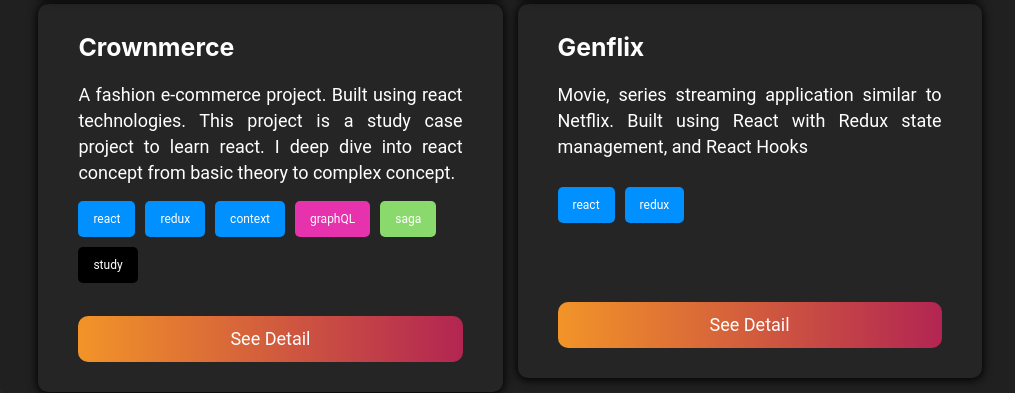
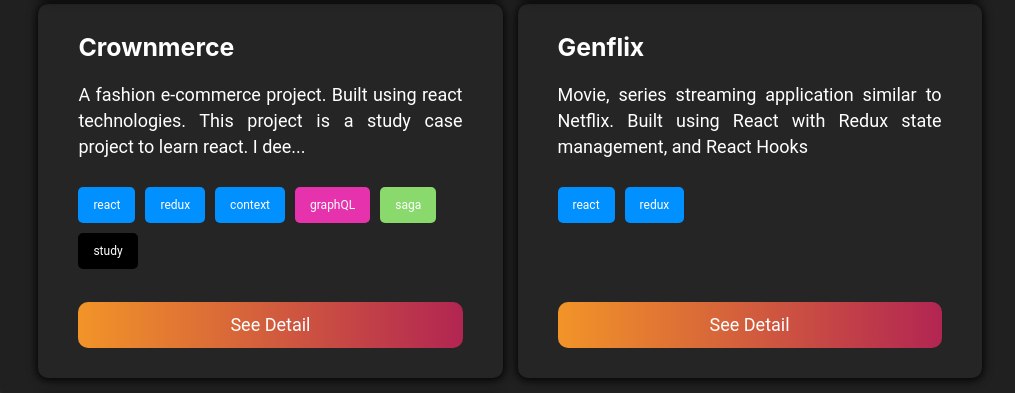
Before and after one commit to kesatriajerseyhitam/gatsby-portofolio, a Gatsby site: page / in a window 1280 px wide. Shown: the part 1444-1837 px from the top of the page, without its empty margins (128-1143 px from the left). Built offline with nearby package versions, Linux system fonts and the light colour scheme; Gatsby itself is replaced by a stand-in of ours; grey boxes are pictures that could not be loaded.

Commit message:
fix(develop): change description length on home

```diff
--- a/src/components/web-card/index.jsx
+++ b/src/components/web-card/index.jsx
@@ -36,7 +36,7 @@
             { title }
           </h3>
           <Paragraph isHome={isHome || null}>
-            { description }
+            { isHome && description.length > 120 ? `${description.slice(0, 120)}...` : description }
           </Paragraph>
           <div style={
             isHome ? {
```
